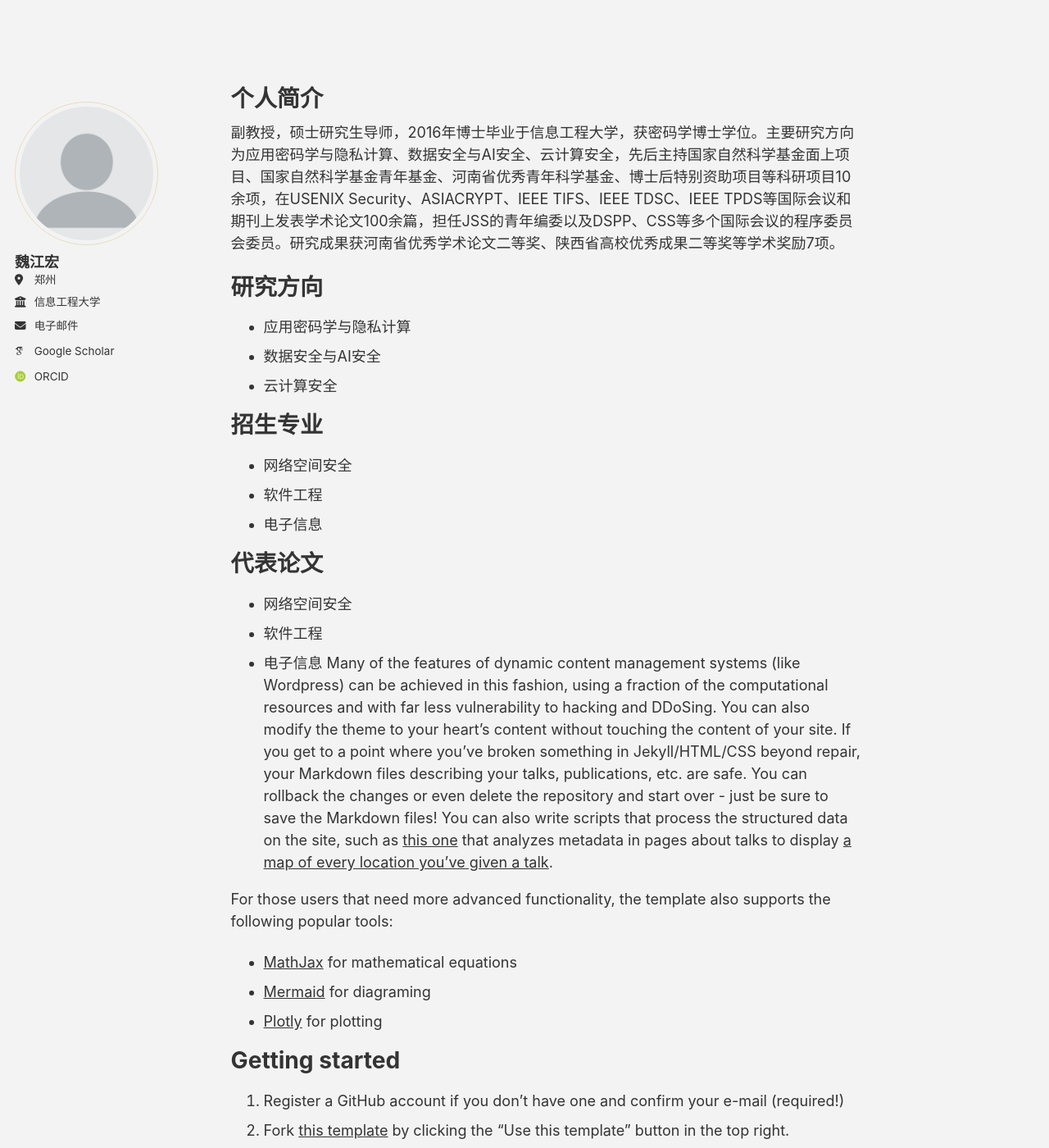
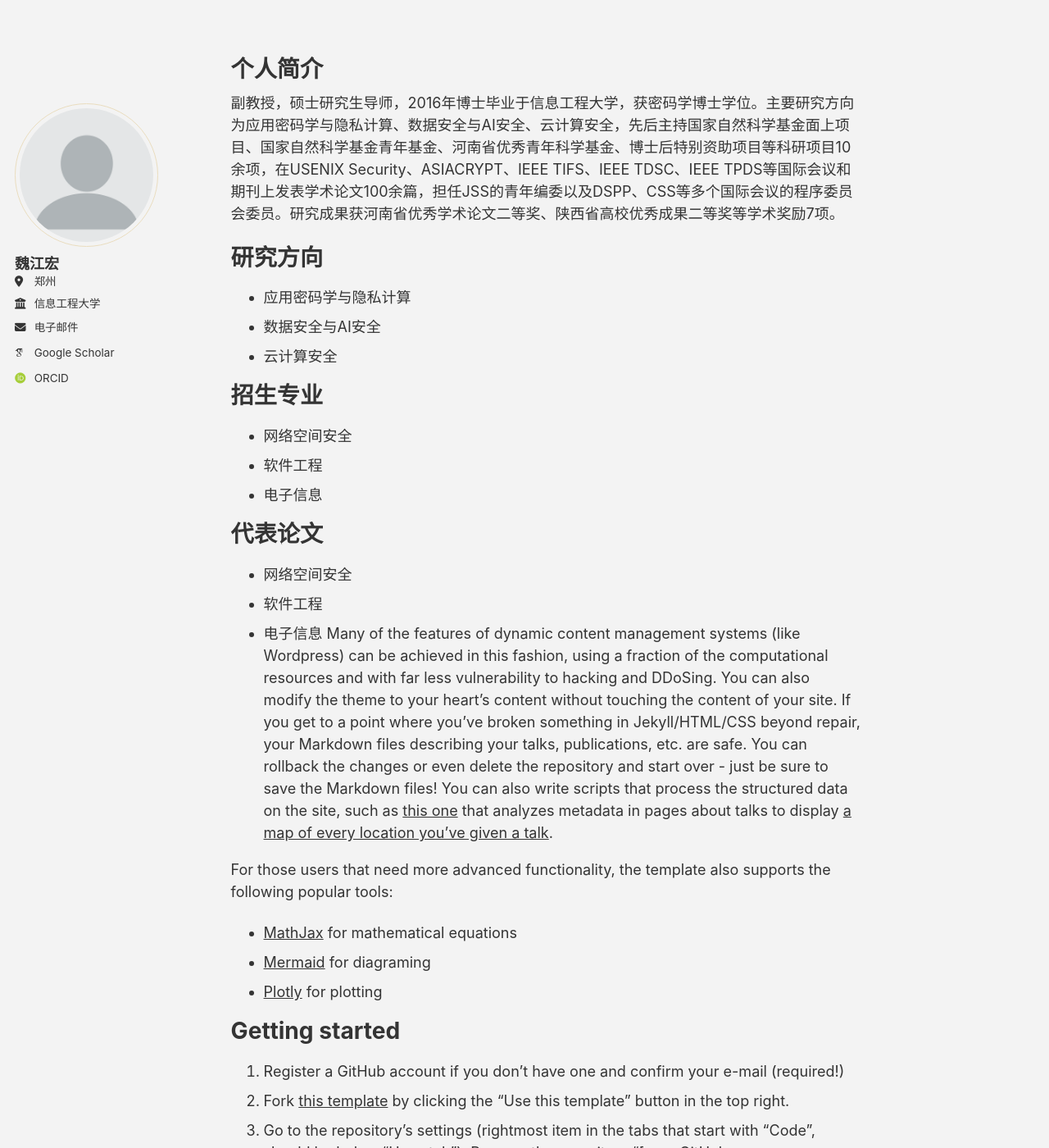
Before and after one commit to jhw-crypt/jhw-crypt.github.io, a Jekyll site: the page built from _pages/about.md, in a window 1280 px wide and 1400 px high. Shown: the whole window at 82% size. Built offline with Jekyll 4.4.1, drawn with Linux system fonts in a browser that asks for light colours; some web fonts are replaced; a script bundle is joined from its source files by our own code; library files that are not in the unit come from our copies.

Commit message:
Update main.scss

```diff
--- a/assets/css/main.scss
+++ b/assets/css/main.scss
@@ -41,14 +41,24 @@
     "vendor/font-awesome/solid",
     "vendor/font-awesome/brands"
 ;
-/* 完全隐藏整个顶部导航栏 */
+/* 1. 彻底隐藏顶栏并消除它占用的高度空间 */
 .masthead {
   display: none !important;
+  height: 0 !important;
+  margin: 0 !important;
+  padding: 0 !important;
 }
 
-/* 移除页面顶部因为失去导航栏而可能出现的额外边距（可选） */
-.initial-content {
+/* 2. 让主体内容区上移，消除顶部间距 */
+.initial-content,
+#main {
   margin-top: 0 !important;
+  padding-top: 0 !important;
+}
+
+/* 3. 如果左侧边栏（头像部分）太靠下，也让它上移 */
+.sidebar {
+  margin-top: 20px !important; /* 根据视觉效果微调这个数值 */
 }
 /* 完全隐藏网页底部栏 */
 .page__footer,
```
